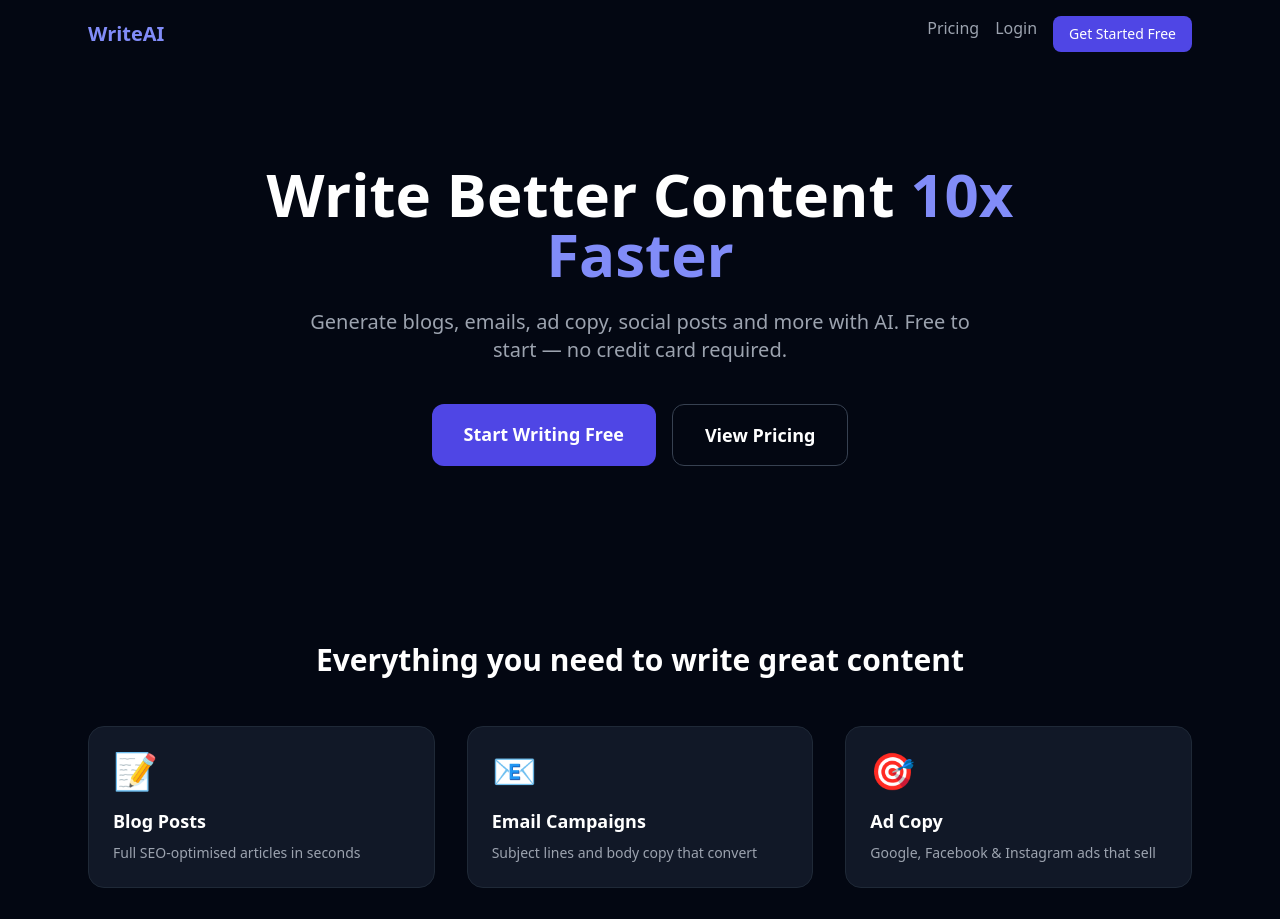
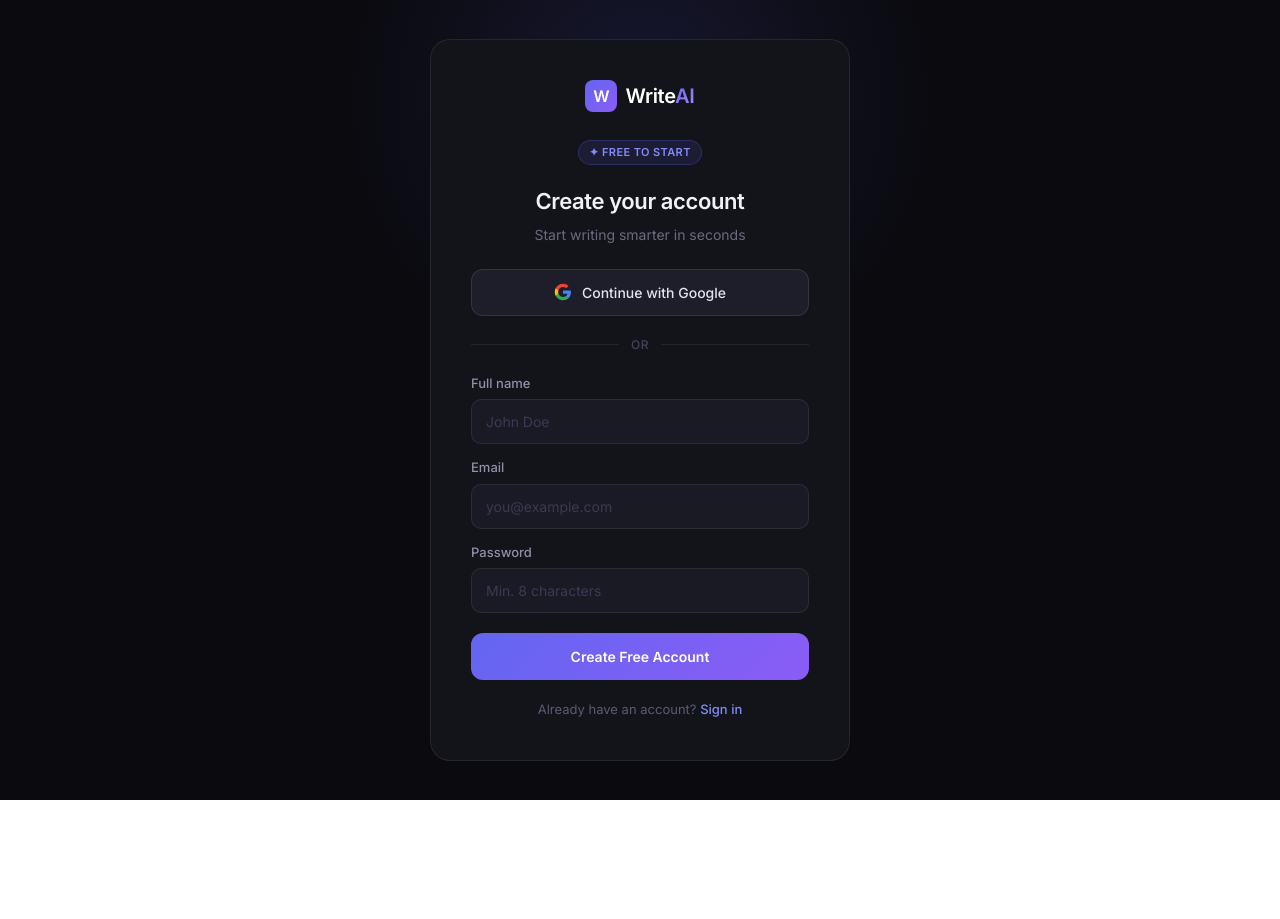
Before and after one commit to Collinsbahati/writeai, a Next.js app: page / in a window 1280 px wide. Shown: the top 919 px of the page. After the commit the page ends 800 px from the top, so only its background shows below. Built offline with nearby package versions, Linux system fonts and the light colour scheme; no server answers.

Commit message:
Update page.tsx

```diff
--- a/app/page.tsx
+++ b/app/page.tsx
@@ -1,72 +1,147 @@
-import Link from 'next/link'
+'use client'
 
-export default function Home() {
+import { useState } from 'react'
+import { createBrowserClient } from '@supabase/ssr'
+import { useRouter } from 'next/navigation'
+
+export default function SignUpPage() {
+  const [email, setEmail] = useState('')
+  const [password, setPassword] = useState('')
+  const [fullName, setFullName] = useState('')
+  const [loading, setLoading] = useState(false)
+  const [googleLoading, setGoogleLoading] = useState(false)
+  const [error, setError] = useState('')
+
+  const supabase = createBrowserClient(
+    process.env.NEXT_PUBLIC_SUPABASE_URL!,
+    process.env.NEXT_PUBLIC_SUPABASE_ANON_KEY!
+  )
+  const router = useRouter()
+
+  const handleSignUp = async (e: React.FormEvent) => {
+    e.preventDefault()
+    setLoading(true)
+    setError('')
+
+    const { data, error } = await supabase.auth.signUp({
+      email,
+      password,
+      options: { data: { full_name: fullName } },
+    })
+
+    if (error) { setError(error.message); setLoading(false); return }
+    if (data.session) { router.push('/dashboard') }
+    else { router.push('/check-email') }
+    setLoading(false)
+  }
+
+  const handleGoogleSignUp = async () => {
+    setGoogleLoading(true)
+    setError('')
+    const { error } = await supabase.auth.signInWithOAuth({
+      provider: 'google',
+      options: { redirectTo: `${window.location.origin}/auth/callback` },
+    })
+    if (error) { setError(error.message); setGoogleLoading(false) }
+  }
+
   return (
-    <main className="min-h-screen bg-gray-950 text-white">
-      {/* Nav */}
-      <nav className="flex items-center justify-between px-6 py-4 max-w-6xl mx-auto">
-        <span className="text-xl font-bold text-indigo-400">WriteAI</span>
-        <div className="flex gap-4">
-          <Link href="/pricing" className="text-gray-400 hover:text-white transition">Pricing</Link>
-          <Link href="/login" className="text-gray-400 hover:text-white transition">Login</Link>
-          <Link href="/signup" className="bg-indigo-600 hover:bg-indigo-500 px-4 py-2 rounded-lg text-sm font-medium transition">
-            Get Started Free
-          </Link>
+    <>
+      <style>{`
+        @import url('https://fonts.googleapis.com/css2?family=Inter:wght@400;500;600&display=swap');
+        *, *::before, *::after { box-sizing: border-box; margin: 0; padding: 0; }
+        .signup-root { min-height: 100vh; background: #0a0a0f; display: flex; align-items: center; justify-content: center; font-family: 'Inter', sans-serif; padding: 24px; position: relative; overflow: hidden; }
+        .signup-root::before { content: ''; position: absolute; top: -200px; left: 50%; transform: translateX(-50%); width: 600px; height: 600px; background: radial-gradient(circle, rgba(99,102,241,0.15) 0%, transparent 70%); pointer-events: none; }
+        .signup-card { width: 100%; max-width: 420px; background: #13131a; border: 1px solid rgba(255,255,255,0.08); border-radius: 20px; padding: 40px; position: relative; z-index: 1; }
+        .logo-row { display: flex; align-items: center; justify-content: center; gap: 8px; margin-bottom: 28px; }
+        .logo-icon { width: 32px; height: 32px; background: linear-gradient(135deg, #6366f1, #8b5cf6); border-radius: 8px; display: flex; align-items: center; justify-content: center; font-size: 16px; font-weight: 700; color: white; }
+        .logo-text { font-size: 20px; font-weight: 600; color: #fff; letter-spacing: -0.3px; }
+        .logo-text span { background: linear-gradient(135deg, #6366f1, #a78bfa); -webkit-background-clip: text; -webkit-text-fill-color: transparent; }
+        .signup-heading { text-align: center; margin-bottom: 8px; }
+        .signup-heading h1 { font-size: 22px; font-weight: 600; color: #f1f1f5; letter-spacing: -0.4px; }
+        .signup-heading p { font-size: 14px; color: #6b6b80; margin-top: 6px; }
+        .google-btn { width: 100%; margin-top: 24px; padding: 12px; background: #1e1e2a; border: 1px solid rgba(255,255,255,0.1); border-radius: 12px; color: #e4e4f0; font-size: 14px; font-weight: 500; font-family: 'Inter', sans-serif; cursor: pointer; display: flex; align-items: center; justify-content: center; gap: 10px; transition: background 0.15s, border-color 0.15s; }
+        .google-btn:hover:not(:disabled) { background: #252535; border-color: rgba(255,255,255,0.18); }
+        .google-btn:disabled { opacity: 0.6; cursor: not-allowed; }
+        .google-icon { width: 18px; height: 18px; flex-shrink: 0; }
+        .divider { display: flex; align-items: center; gap: 12px; margin: 20px 0; }
+        .divider-line { flex: 1; height: 1px; background: rgba(255,255,255,0.07); }
+        .divider-text { font-size: 12px; color: #44445a; font-weight: 500; letter-spacing: 0.5px; text-transform: uppercase; }
+        .form-group { margin-bottom: 14px; }
+        .form-label { display: block; font-size: 13px; font-weight: 500; color: #9090a8; margin-bottom: 6px; }
+        .form-input { width: 100%; padding: 11px 14px; background: #1a1a25; border: 1px solid rgba(255,255,255,0.08); border-radius: 10px; color: #e4e4f0; font-size: 14px; font-family: 'Inter', sans-serif; transition: border-color 0.15s; outline: none; }
+        .form-input::placeholder { color: #3a3a52; }
+        .form-input:focus { border-color: rgba(99,102,241,0.5); background: #1e1e2e; }
+        .error-box { background: rgba(239,68,68,0.1); border: 1px solid rgba(239,68,68,0.25); border-radius: 10px; padding: 10px 14px; font-size: 13px; color: #f87171; margin-bottom: 16px; }
+        .submit-btn { width: 100%; padding: 13px; background: linear-gradient(135deg, #6366f1, #8b5cf6); border: none; border-radius: 12px; color: #fff; font-size: 14px; font-weight: 600; font-family: 'Inter', sans-serif; cursor: pointer; margin-top: 6px; transition: opacity 0.15s, transform 0.1s; }
+        .submit-btn:hover:not(:disabled) { opacity: 0.92; transform: translateY(-1px); }
+        .submit-btn:disabled { opacity: 0.6; cursor: not-allowed; }
+        .signin-link { text-align: center; margin-top: 20px; font-size: 13px; color: #5a5a72; }
+        .signin-link a { color: #818cf8; text-decoration: none; font-weight: 500; }
+        .signin-link a:hover { color: #a5b4fc; }
+        .spinner { display: inline-block; width: 14px; height: 14px; border: 2px solid rgba(255,255,255,0.3); border-top-color: #fff; border-radius: 50%; animation: spin 0.6s linear infinite; margin-right: 6px; vertical-align: middle; }
+        @keyframes spin { to { transform: rotate(360deg); } }
+        .free-badge { display: inline-flex; align-items: center; gap: 4px; background: rgba(99,102,241,0.12); border: 1px solid rgba(99,102,241,0.25); border-radius: 20px; padding: 3px 10px; font-size: 11px; font-weight: 600; color: #818cf8; letter-spacing: 0.4px; text-transform: uppercase; margin-bottom: 10px; }
+      `}</style>
+
+      <div className="signup-root">
+        <div className="signup-card">
+          <div className="logo-row">
+            <div className="logo-icon">W</div>
+            <span className="logo-text">Write<span>AI</span></span>
+          </div>
+          <div className="signup-heading">
+            <div style={{ display: 'flex', justifyContent: 'center', marginBottom: '10px' }}>
+              <span className="free-badge">✦ Free to start</span>
+            </div>
+            <h1>Create your account</h1>
+            <p>Start writing smarter in seconds</p>
+          </div>
+
+          <button className="google-btn" onClick={handleGoogleSignUp} disabled={googleLoading || loading}>
+            {googleLoading ? <span className="spinner" /> : (
+              <svg className="google-icon" viewBox="0 0 24 24">
+                <path fill="#4285F4" d="M22.56 12.25c0-.78-.07-1.53-.2-2.25H12v4.26h5.92c-.26 1.37-1.04 2.53-2.21 3.31v2.77h3.57c2.08-1.92 3.28-4.74 3.28-8.09z"/>
+                <path fill="#34A853" d="M12 23c2.97 0 5.46-.98 7.28-2.66l-3.57-2.77c-.98.66-2.23 1.06-3.71 1.06-2.86 0-5.29-1.93-6.16-4.53H2.18v2.84C3.99 20.53 7.7 23 12 23z"/>
+                <path fill="#FBBC05" d="M5.84 14.09c-.22-.66-.35-1.36-.35-2.09s.13-1.43.35-2.09V7.07H2.18C1.43 8.55 1 10.22 1 12s.43 3.45 1.18 4.93l3.66-2.84z"/>
+                <path fill="#EA4335" d="M12 5.38c1.62 0 3.06.56 4.21 1.64l3.15-3.15C17.45 2.09 14.97 1 12 1 7.7 1 3.99 3.47 2.18 7.07l3.66 2.84c.87-2.6 3.3-4.53 6.16-4.53z"/>
+              </svg>
+            )}
+            {googleLoading ? 'Connecting...' : 'Continue with Google'}
+          </button>
+
+          <div className="divider">
+            <div className="divider-line" />
+            <span className="divider-text">or</span>
+            <div className="divider-line" />
+          </div>
+
+          {error && <div className="error-box">{error}</div>}
+
+          <form onSubmit={handleSignUp}>
+            <div className="form-group">
+              <label className="form-label">Full name</label>
+              <input className="form-input" type="text" placeholder="John Doe" value={fullName} onChange={e => setFullName(e.target.value)} required />
+            </div>
+            <div className="form-group">
+              <label className="form-label">Email</label>
+              <input className="form-input" type="email" placeholder="you@example.com" value={email} onChange={e => setEmail(e.target.value)} required />
+            </div>
+            <div className="form-group">
+              <label className="form-label">Password</label>
+              <input className="form-input" type="password" placeholder="Min. 8 characters" value={password} onChange={e => setPassword(e.target.value)} minLength={8} required />
+            </div>
+            <button className="submit-btn" type="submit" disabled={loading || googleLoading}>
+              {loading && <span className="spinner" />}
+              {loading ? 'Creating account...' : 'Create Free Account'}
+            </button>
+          </form>
+
+          <p className="signin-link">
+            Already have an account? <a href="/sign-in">Sign in</a>
+          </p>
         </div>
-      </nav>
-
-      {/* Hero */}
-      <section className="text-center py-24 px-6 max-w-4xl mx-auto">
-        <h1 className="text-5xl md:text-6xl font-extrabold leading-tight mb-6">
-          Write Better Content{' '}
-          <span className="text-indigo-400">10x Faster</span>
-        </h1>
-        <p className="text-xl text-gray-400 mb-10 max-w-2xl mx-auto">
-          Generate blogs, emails, ad copy, social posts and more with AI. Free to start — no credit card required.
-        </p>
-        <div className="flex gap-4 justify-center flex-wrap">
-          <Link href="/signup" className="bg-indigo-600 hover:bg-indigo-500 px-8 py-4 rounded-xl text-lg font-semibold transition">
-            Start Writing Free
-          </Link>
-          <Link href="/pricing" className="border border-gray-700 hover:border-gray-500 px-8 py-4 rounded-xl text-lg font-semibold transition">
-            View Pricing
-          </Link>
-        </div>
-      </section>
-
-      {/* Features */}
-      <section className="py-20 px-6 max-w-6xl mx-auto">
-        <h2 className="text-3xl font-bold text-center mb-12">Everything you need to write great content</h2>
-        <div className="grid md:grid-cols-3 gap-8">
-          {[
-            { title: 'Blog Posts', desc: 'Full SEO-optimised articles in seconds', icon: '📝' },
-            { title: 'Email Campaigns', desc: 'Subject lines and body copy that convert', icon: '📧' },
-            { title: 'Ad Copy', desc: 'Google, Facebook & Instagram ads that sell', icon: '🎯' },
-            { title: 'Social Posts', desc: 'Engaging content for every platform', icon: '📱' },
-            { title: 'Make Longer', desc: 'Expand any content with one click (Pro)', icon: '📏' },
-            { title: 'Simplify', desc: 'Make complex text easy to read (Pro)', icon: '✨' },
-          ].map((f) => (
-            <div key={f.title} className="bg-gray-900 rounded-2xl p-6 border border-gray-800">
-              <div className="text-4xl mb-4">{f.icon}</div>
-              <h3 className="text-lg font-semibold mb-2">{f.title}</h3>
-              <p className="text-gray-400 text-sm">{f.desc}</p>
-            </div>
-          ))}
-        </div>
-      </section>
-
-      {/* CTA */}
-      <section className="text-center py-20 px-6">
-        <h2 className="text-3xl font-bold mb-4">Ready to write smarter?</h2>
-        <p className="text-gray-400 mb-8">Join thousands of writers using WriteAI every day.</p>
-        <Link href="/signup" className="bg-indigo-600 hover:bg-indigo-500 px-10 py-4 rounded-xl text-lg font-semibold transition">
-          Get Started — It's Free
-        </Link>
-      </section>
-
-      <footer className="text-center py-8 text-gray-600 text-sm border-t border-gray-900">
-        © {new Date().getFullYear()} WriteAI. All rights reserved.
-      </footer>
-    </main>
+      </div>
+    </>
   )
 }
```
